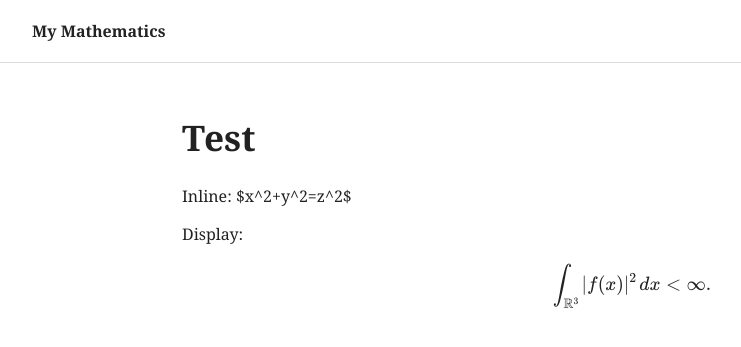
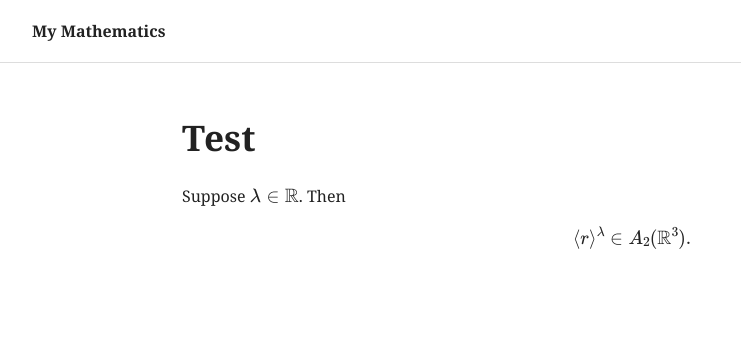
Before and after one commit to szucca02/Research, a Jekyll site: the page built from theorems/3164.md, in a window 1280 px wide. Shown: the top 347 px of the page, without its empty margins (8-749 px from the left). Built offline with Jekyll 4.4.1, drawn with Linux system fonts in a browser that asks for light colours; part of the change alters nothing that is shown.

Commit message:
Improvement!

```diff
--- a/_layouts/default.html
+++ b/_layouts/default.html
@@ -11,16 +11,16 @@
           href="{{ '/assets/css/style.css' | relative_url }}">
 
     <script>
-    window.MathJax = {
+MathJax = {
   tex: {
-            inlineMath: [['\\(', '\\)']],
-            displayMath: [['\\[', '\\]']]
+    inlineMath: [['$', '$'], ['\\(', '\\)']],
+    displayMath: [['$$', '$$'], ['\\[', '\\]']]
   }
 };
 </script>
 
-    <script id="MathJax-script"
-            defer
+<script
+  async
   src="https://cdn.jsdelivr.net/npm/mathjax@3/es5/tex-mml-chtml.js">
 </script>
 
--- a/theorems/3164.md
+++ b/theorems/3164.md
@@ -6,10 +6,8 @@ permalink: /theorems/3164/
 
 # Test
 
-Inline: $x^2+y^2=z^2$
-
-Display:
+Suppose $\lambda \in \mathbb R$. Then
 
 $$
-\int_{\mathbb R^3} |f(x)|^2\,dx < \infty.
+\langle r\rangle^\lambda \in A_2(\mathbb R^3).
 $$
```
Lines whose indentation alone changed are shown as unchanged.
